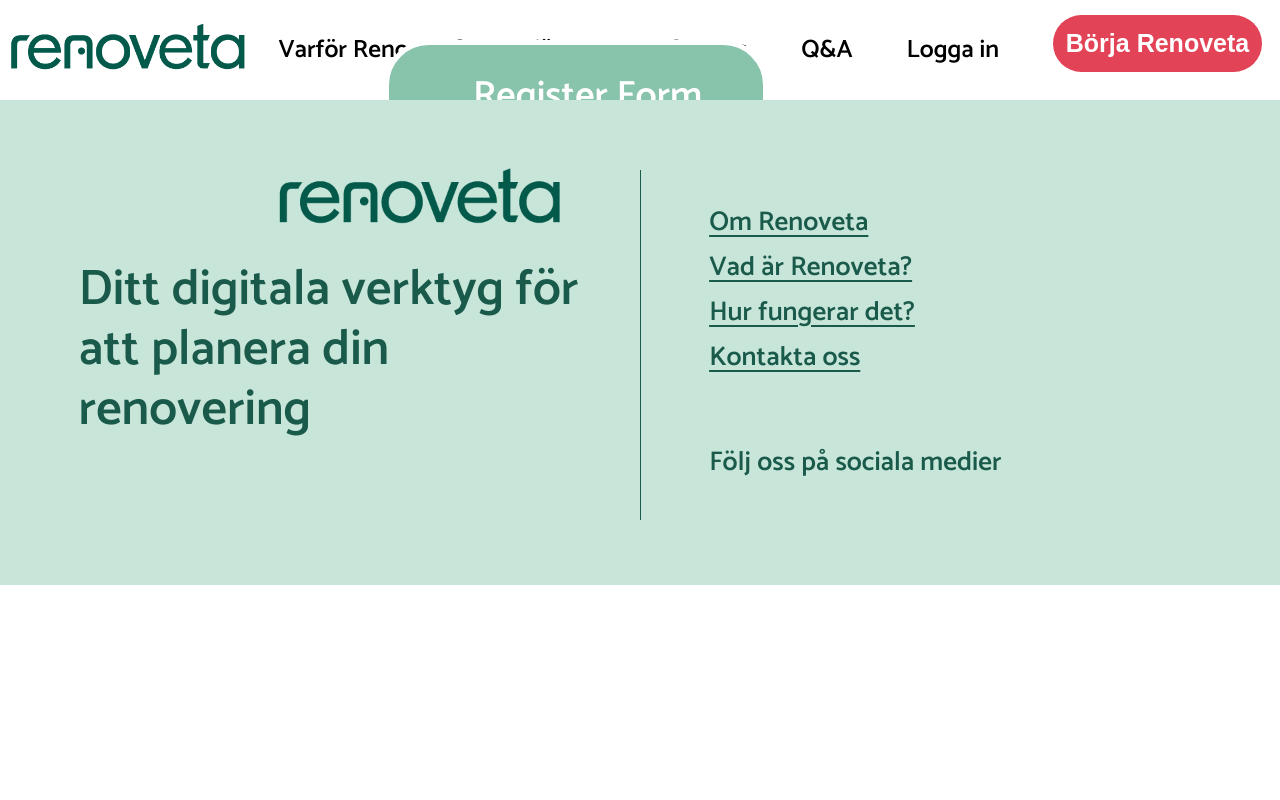
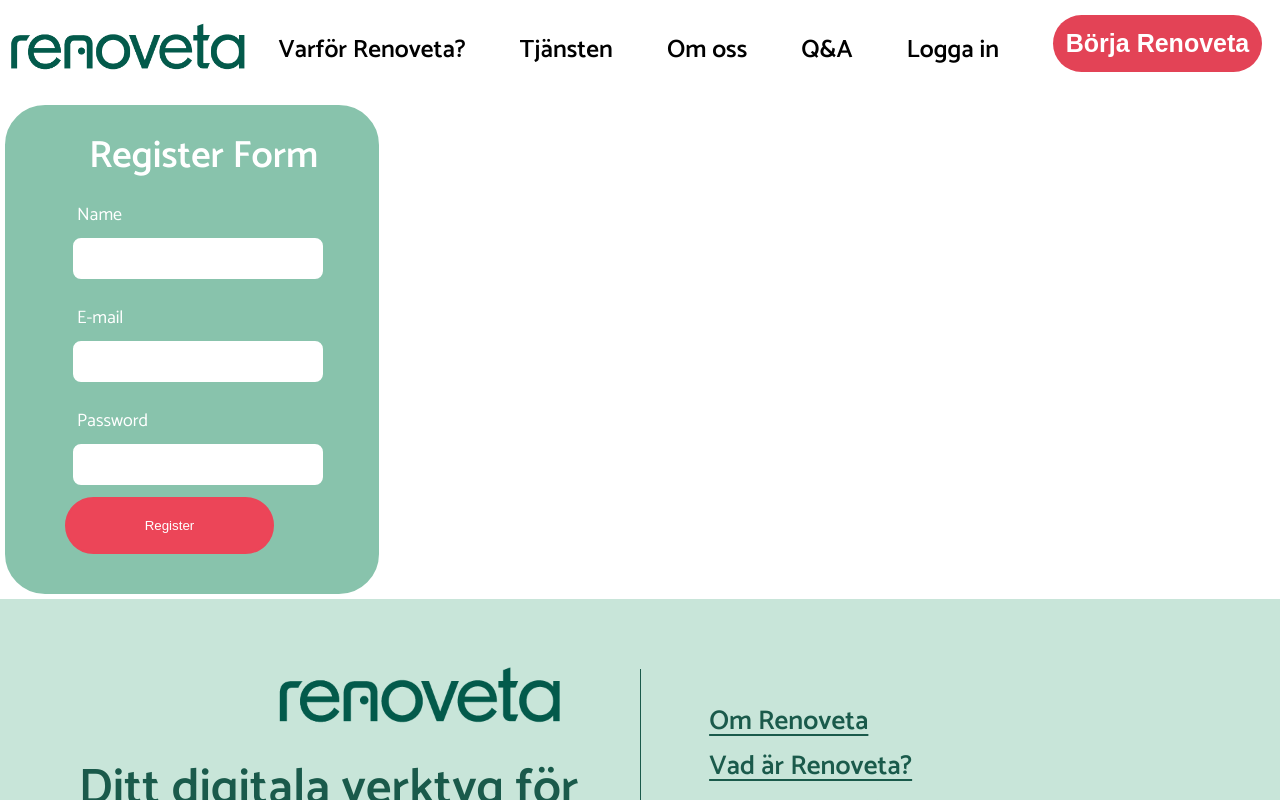
Before and after one commit to Kevin-Krantz/renoveta-frontend, a React (Create React App) app: page /register in a window 1280 px wide. Shown: the top 800 px of the page. Built offline with nearby package versions, Linux system fonts and the light colour scheme; no server answers.

Commit message:
Made it so user gets redirected to login when submitting registerform

```diff
--- a/src/components/RegisterForm.tsx
+++ b/src/components/RegisterForm.tsx
@@ -40,10 +40,10 @@
     doSubmit: async () => {
       try {
         await user.register(formData);
-        console.log("submitted");
-        //vart ska user sen? inloggad page?
+        console.log(formData);
+        window.location.replace("/login");
       } catch (error) {
-        if (error.response.status === 400) {
+        if (error.response?.status === 400) {
           const formErrors = { email: error.response.data };
           setFormErrors(formErrors);
         }
@@ -81,7 +81,6 @@
   padding-right: 20px;
   width: 30%;
   height: auto;
-  position: absolute;
   top: 5%;
   left: 30%;
 `;
```
